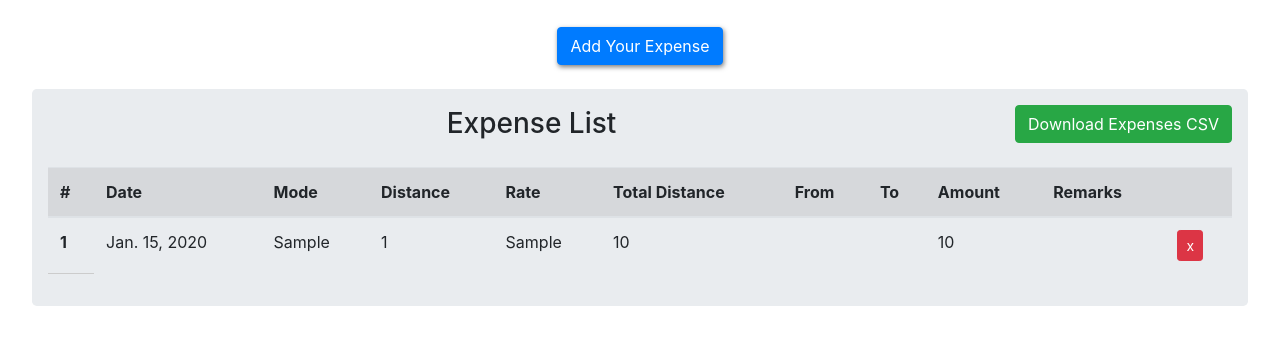
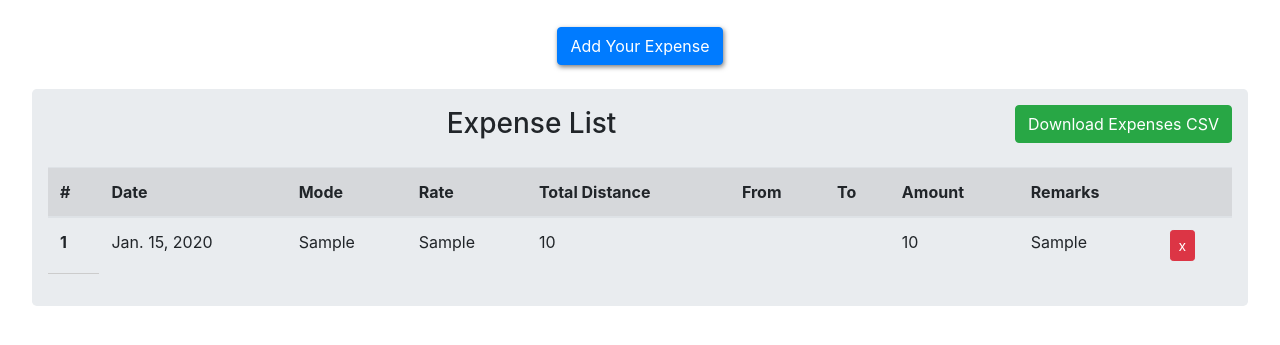
Before and after one commit to Devanshvora03/sales, a Django app: page /expense/ in a window 1280 px wide. Shown: the part 56-401 px from the top of the page. Run offline with Django 3.2, Linux system fonts and the light colour scheme; a user stored in the database is signed in; tables that the repository leaves empty hold one stand-in row (values such as "Sample post"); some libraries are stand-ins or nearby versions.

Commit message:
[UPD] Expense Form Updation

```diff
--- a/templates/users/expense.html
+++ b/templates/users/expense.html
@@ -93,7 +93,7 @@
                                 {% for field in form %}
                                 <div class="form-group">
                                     {{ field.label }}:
-                                    {{ field}}
+                                    {{ field }}
                                     <div class="w-50 mx-2">
                                     <div class="">
                                         <label class="small mb-1"></label>
@@ -123,7 +123,6 @@
                     <th scope="col">#</th>
                     <th scope="col">Date</th>
                     <th scope="col">Mode</th>
-                    <th scope="col">Distance</th>
                     <th scope="col">Rate</th>
                     <th scope="col">Total Distance</th>
                     <th scope="col">From</th>
@@ -139,13 +138,12 @@
                         <th scope="row">{{ forloop.counter }}</th>
                         <td class="">{{ expense.date }}</td>
                         <td class="">{{ expense.modes }}</td>
-                        <td class="">{{ expense.km }}</td>
                         <td class="">{{ expense.rate }}</td>
                         <td class="">{{ expense.total_km }}</td>
                         <td class=""></td>
                         <td class=""></td>
                         <td class="">{{ expense.total_amount }}</td>
-                        <td class="">{{ expense.ramarks }}</td>
+                        <td class="">{{ expense.remarks }}</td>
                         <td class="">
                             <form method="post" action="{% url 'delete-expense' expense.id %}">
                                 {% csrf_token %}
--- a/users/models.py
+++ b/users/models.py
@@ -17,7 +17,7 @@ class Expense(models.Model):
     # amount = models.CharField(max_length=10)
     currency = models.CharField(max_length=10, default="INR")
     modes = models.CharField(max_length=20,null=True,)
-    km=models.IntegerField(null=True,)
+    # km=models.IntegerField(null=True,)
     rate = models.CharField(max_length=10,null=True, default = 3.5)
     total_km=models.IntegerField(null=True,)
     remarks=models.CharField(max_length=50,null=True,)
--- a/users/views.py
+++ b/users/views.py
@@ -123,7 +123,7 @@ def expense(request):
                 # amount = form.cleaned_data.get('amount'),
                 currency = form.cleaned_data.get('currency'),
                 modes=form.cleaned_data.get('modes'),
-                km=form.cleaned_data.get('km'),
+                # km=form.cleaned_data.get('km'),
                 rate=form.cleaned_data.get('rate'),
                 total_km=form.cleaned_data.get('total_km'),
                 remarks=form.cleaned_data.get('remarks'),
@@ -159,7 +159,7 @@ def download_expenses_csv(request):
     csv_writer = csv.writer(response)
 
     # Write the header row with column names
-    header = ['Sr.no.', 'Date', 'User', 'Mode', 'Distance', 'Rate', 'Total Distance', 'Currency', 'Total Amount', 'Amount Details']
+    header = ['Sr.no.', 'Date', 'User', 'Mode', 'Rate', 'Total Distance', 'Currency', 'Total Amount', 'Amount Details']
     csv_writer.writerow(header)
 
     # Write the data rows
@@ -176,7 +176,6 @@ def download_expenses_csv(request):
             formatted_date,
             expense.user_id.username,
             expense.modes,
-            expense.km,
             expense.rate,
             expense.total_km,
             expense.currency,
```
